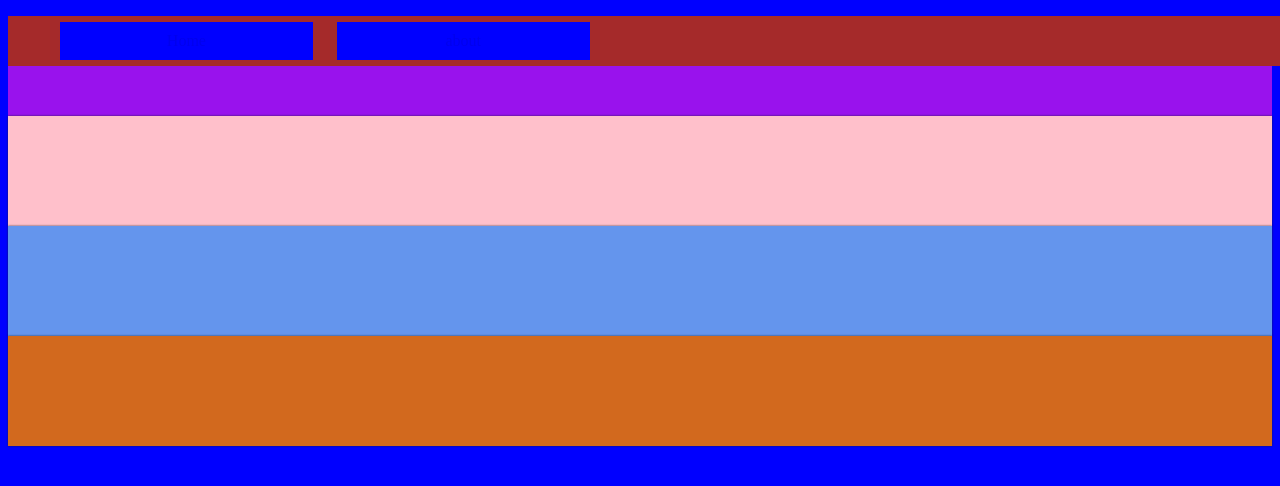
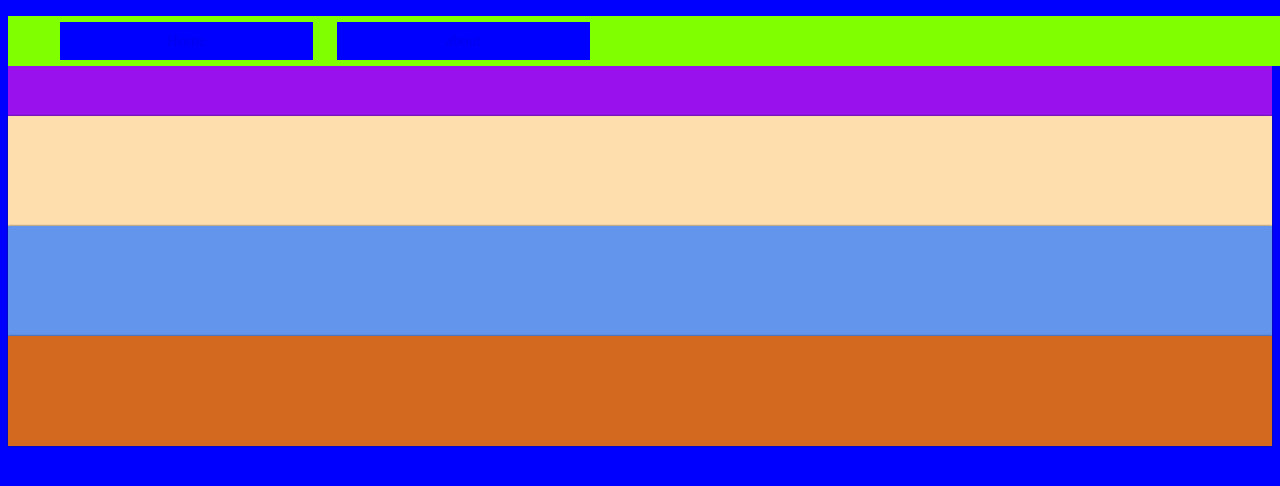
Before and after one commit to Nitrousmedal/sass, a plain HTML site: page index.html in a window 1280 px wide. Shown: the top 486 px of the page. Drawn offline with Linux system fonts and the light colour scheme.

Commit message:
color change

```diff
--- a/style/_nav.scss
+++ b/style/_nav.scss
@@ -1,6 +1,6 @@
 $base-color: blue;   /*sky blue*/
 $second-color:#9912ed;
-$third-color: brown;
+$third-color: chartreuse;
 $font: Helvetica, sans-sarif;
 
 
--- a/style/style.scss
+++ b/style/style.scss
@@ -20,7 +20,7 @@ body{
 @import "nav.scss";
 
 .box1{
-    @include theme1;
+    @include theme1($themecolor: navajowhite);
     height:100px;
 
 }
```
Also changed, not shown: style/style.css, 1 other file.
